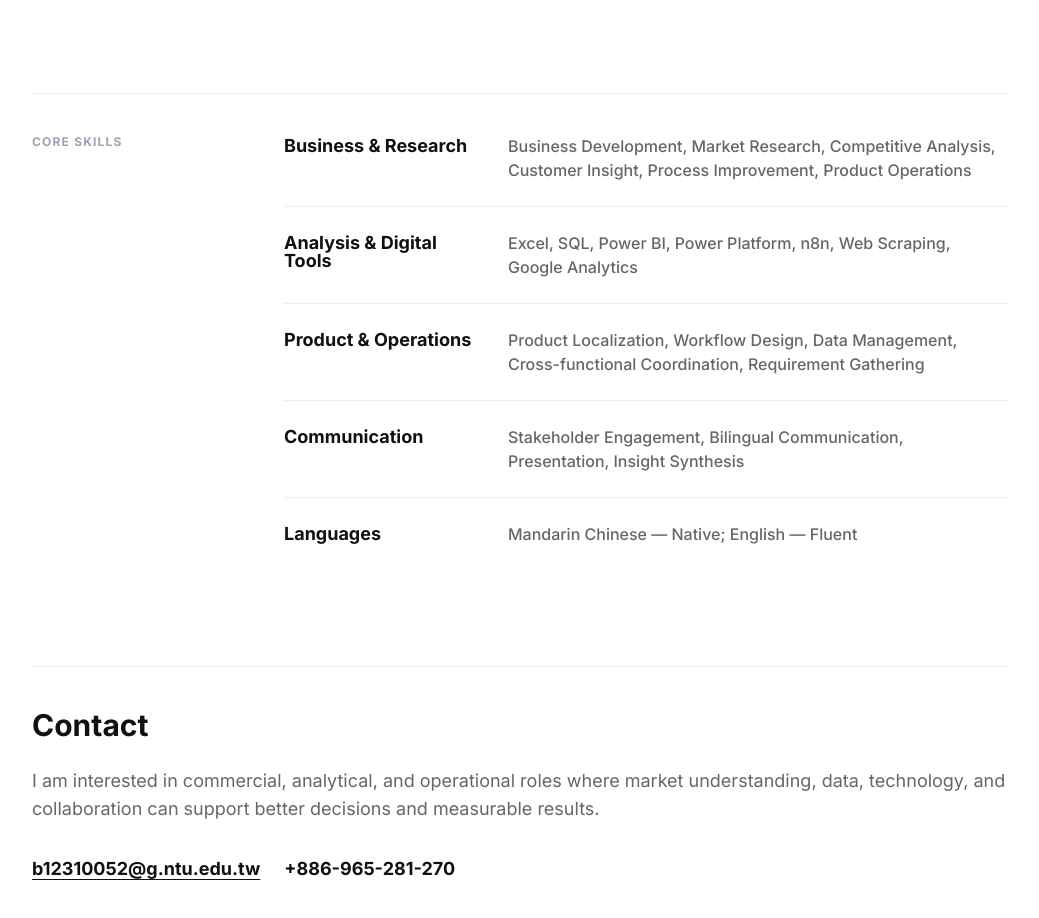
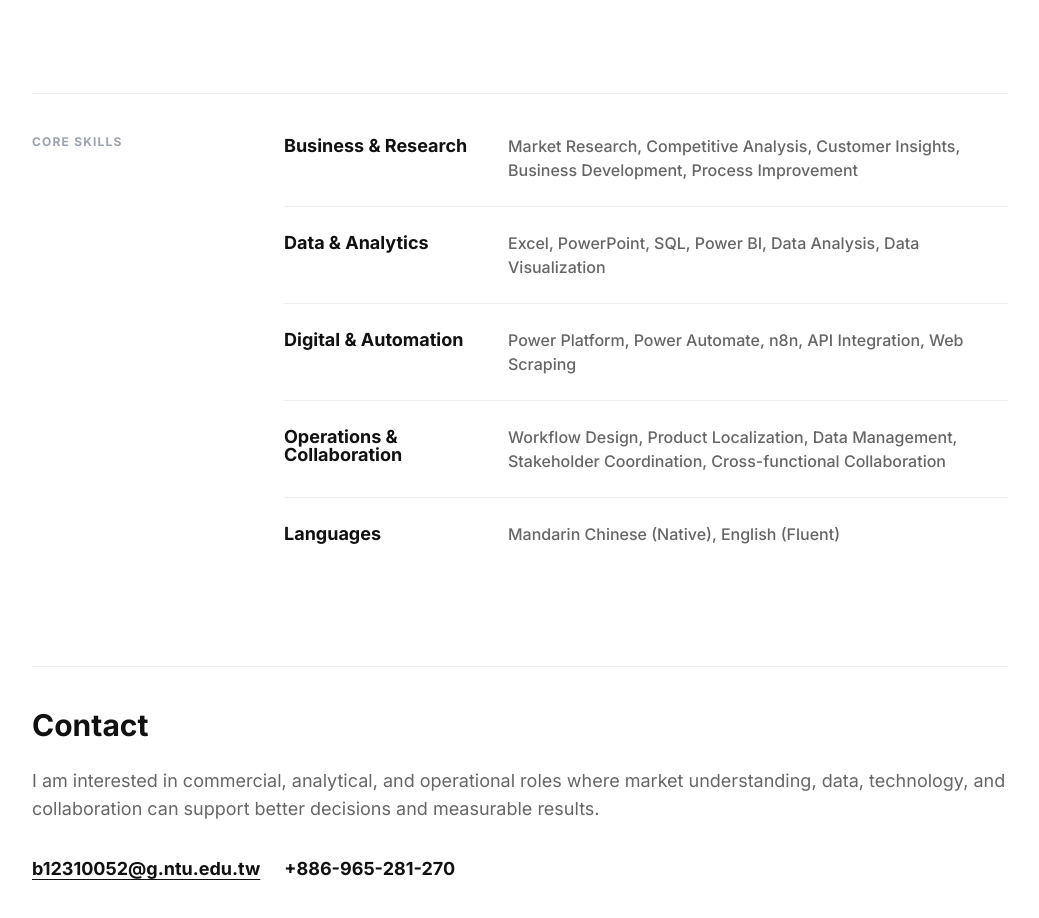
Before and after one commit to domdom1231/james-chan-portfolio, a plain HTML site: page index.html in a window 1280 px wide. Shown: the part 3205-4123 px from the top of the page, without its empty margins (120-1159 px from the left). Drawn offline with nearby package versions, Linux system fonts and the light colour scheme.

Commit message:
Align rendered skills section with portfolio data model

```diff
--- a/index.html
+++ b/index.html
@@ -269,27 +269,27 @@
 
                         <li class="group flex flex-col sm:flex-row sm:items-baseline gap-3 sm:gap-6 border-b border-brand-border pb-6 last:border-0">
                             <span class="text-brand-text font-bold text-lg min-w-[200px] leading-none">Business & Research</span>
-                            <span class="text-brand-muted font-medium text-base"> Business Development, Market Research, Competitive Analysis, Customer Insight, Process Improvement, Product Operations</span>
+                            <span class="text-brand-muted font-medium text-base"> Market Research, Competitive Analysis, Customer Insights, Business Development, Process Improvement</span>
                         </li>
 
                         <li class="group flex flex-col sm:flex-row sm:items-baseline gap-3 sm:gap-6 border-b border-brand-border pb-6 last:border-0">
-                            <span class="text-brand-text font-bold text-lg min-w-[200px] leading-none">Analysis & Digital Tools</span>
-                            <span class="text-brand-muted font-medium text-base"> Excel, SQL, Power BI, Power Platform, n8n, Web Scraping, Google Analytics</span>
+                            <span class="text-brand-text font-bold text-lg min-w-[200px] leading-none">Data & Analytics</span>
+                            <span class="text-brand-muted font-medium text-base"> Excel, PowerPoint, SQL, Power BI, Data Analysis, Data Visualization</span>
                         </li>
 
                         <li class="group flex flex-col sm:flex-row sm:items-baseline gap-3 sm:gap-6 border-b border-brand-border pb-6 last:border-0">
-                            <span class="text-brand-text font-bold text-lg min-w-[200px] leading-none">Product & Operations</span>
-                            <span class="text-brand-muted font-medium text-base"> Product Localization, Workflow Design, Data Management, Cross-functional Coordination, Requirement Gathering</span>
+                            <span class="text-brand-text font-bold text-lg min-w-[200px] leading-none">Digital & Automation</span>
+                            <span class="text-brand-muted font-medium text-base"> Power Platform, Power Automate, n8n, API Integration, Web Scraping</span>
                         </li>
 
                         <li class="group flex flex-col sm:flex-row sm:items-baseline gap-3 sm:gap-6 border-b border-brand-border pb-6 last:border-0">
-                            <span class="text-brand-text font-bold text-lg min-w-[200px] leading-none">Communication</span>
-                            <span class="text-brand-muted font-medium text-base"> Stakeholder Engagement, Bilingual Communication, Presentation, Insight Synthesis</span>
+                            <span class="text-brand-text font-bold text-lg min-w-[200px] leading-none">Operations & Collaboration</span>
+                            <span class="text-brand-muted font-medium text-base"> Workflow Design, Product Localization, Data Management, Stakeholder Coordination, Cross-functional Collaboration</span>
                         </li>
 
                         <li class="group flex flex-col sm:flex-row sm:items-baseline gap-3 sm:gap-6 border-b border-brand-border pb-6 last:border-0">
                             <span class="text-brand-text font-bold text-lg min-w-[200px] leading-none">Languages</span>
-                            <span class="text-brand-muted font-medium text-base"> Mandarin Chinese — Native; English — Fluent</span>
+                            <span class="text-brand-muted font-medium text-base"> Mandarin Chinese (Native), English (Fluent)</span>
                         </li>
 
                 </ul>
```
